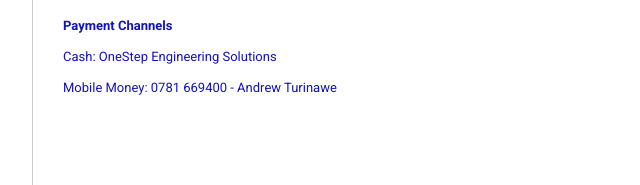
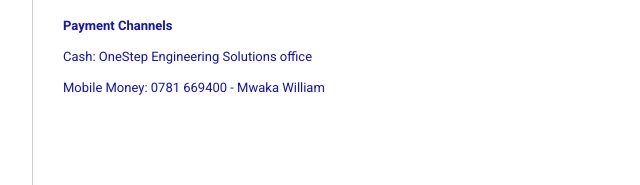
Before and after one commit to Adoc410/onestep, a plain HTML site: page index.html in a window 1280 px wide. Shown: the part 763-948 px from the top of the page, 208-848 px from the left. Drawn offline with Linux system fonts and the light colour scheme.

Commit message:
all changes

```diff
--- a/index.html
+++ b/index.html
@@ -47,8 +47,8 @@
 
     <div class="payment-channels">
       <strong>Payment Channels</strong>
-      <p>Cash: OneStep Engineering Solutions</p>
-      <p>Mobile Money: 0781 669400 - Andrew Turinawe</p>
+      <p>Cash: OneStep Engineering Solutions office</p>
+      <p>Mobile Money: 0781 669400 - Mwaka William</p>
     </div>
 
     <div class="thank-you">
```
